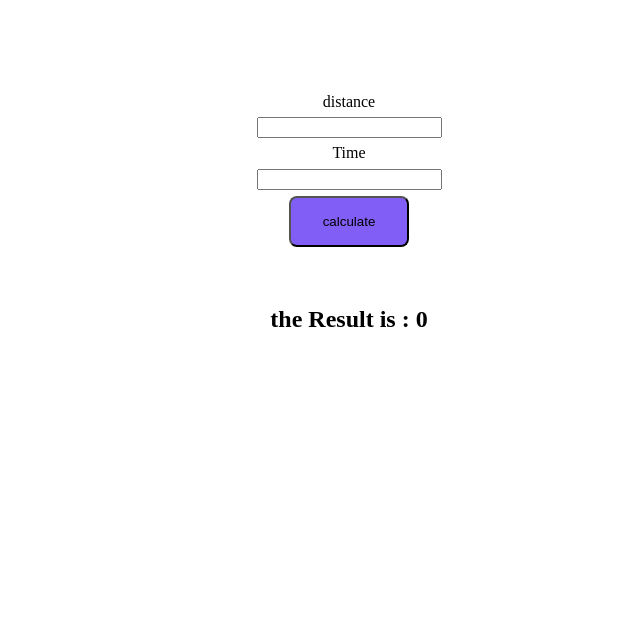
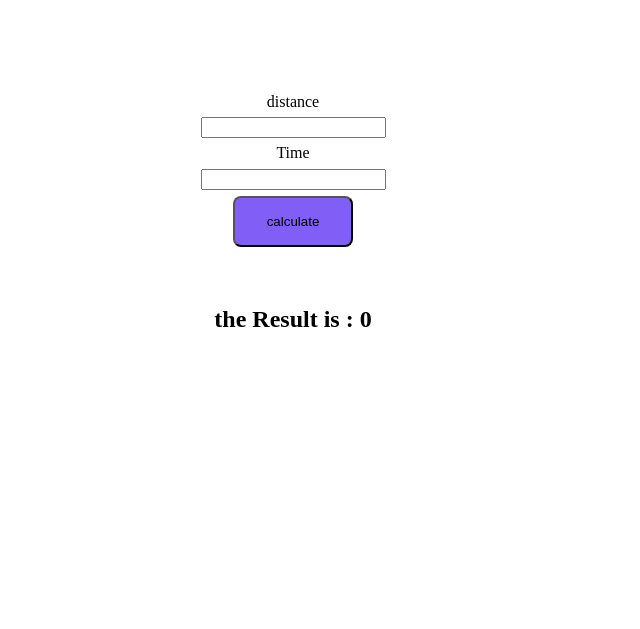
Before and after one commit to hussam901/gettransferd, a plain HTML site: page index.html in a window 1280 px wide. Shown: the part 187-816 px from the top of the page, without its empty margins (291-931 px from the left). Drawn offline with Linux system fonts and the light colour scheme.

Commit message:
fix width

```diff
--- a/style.css
+++ b/style.css
@@ -3,6 +3,7 @@ body {
     flex-direction: column;
     align-items: center;
     height: 100vh;
+    width: 90vw;
 }
 
 header {
```
